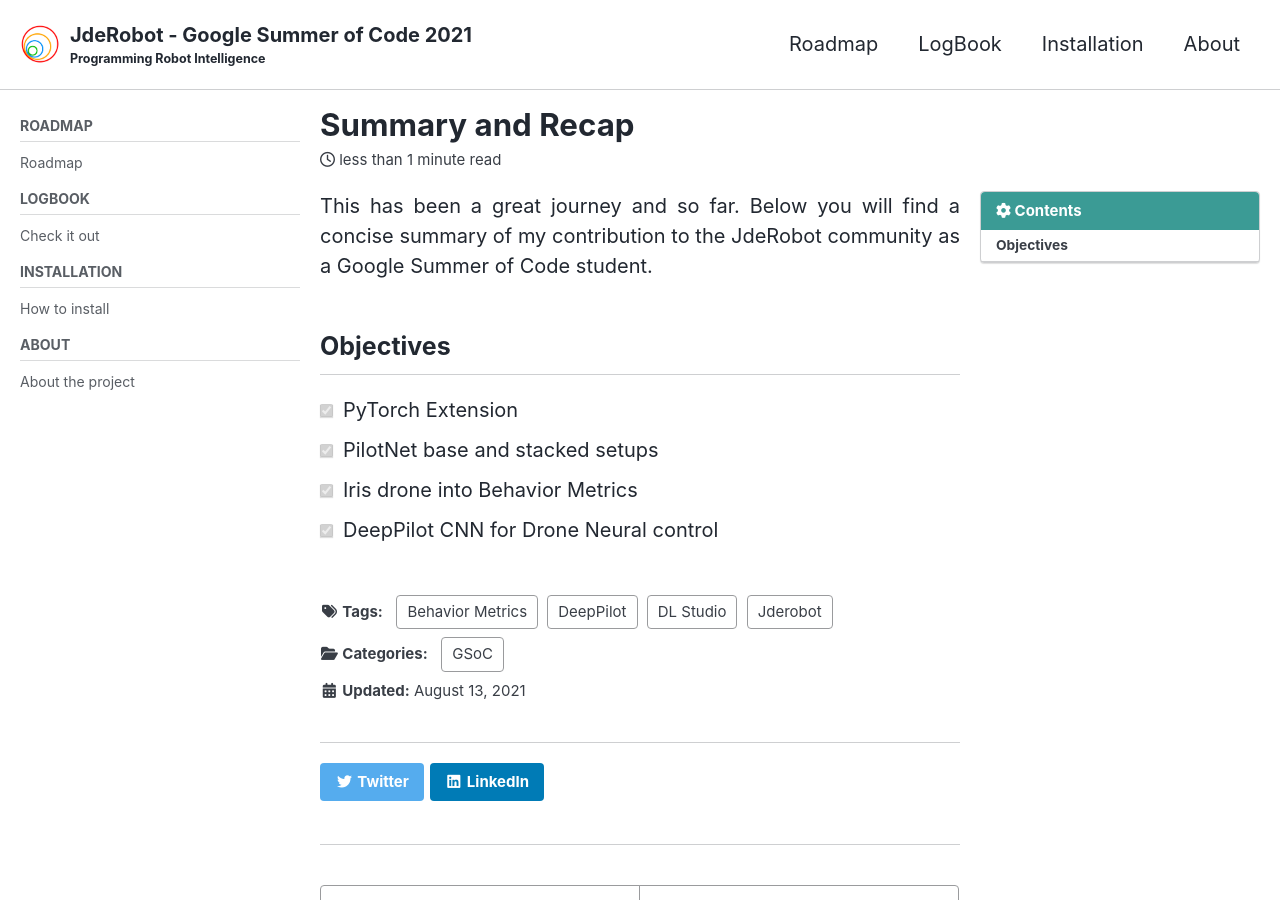
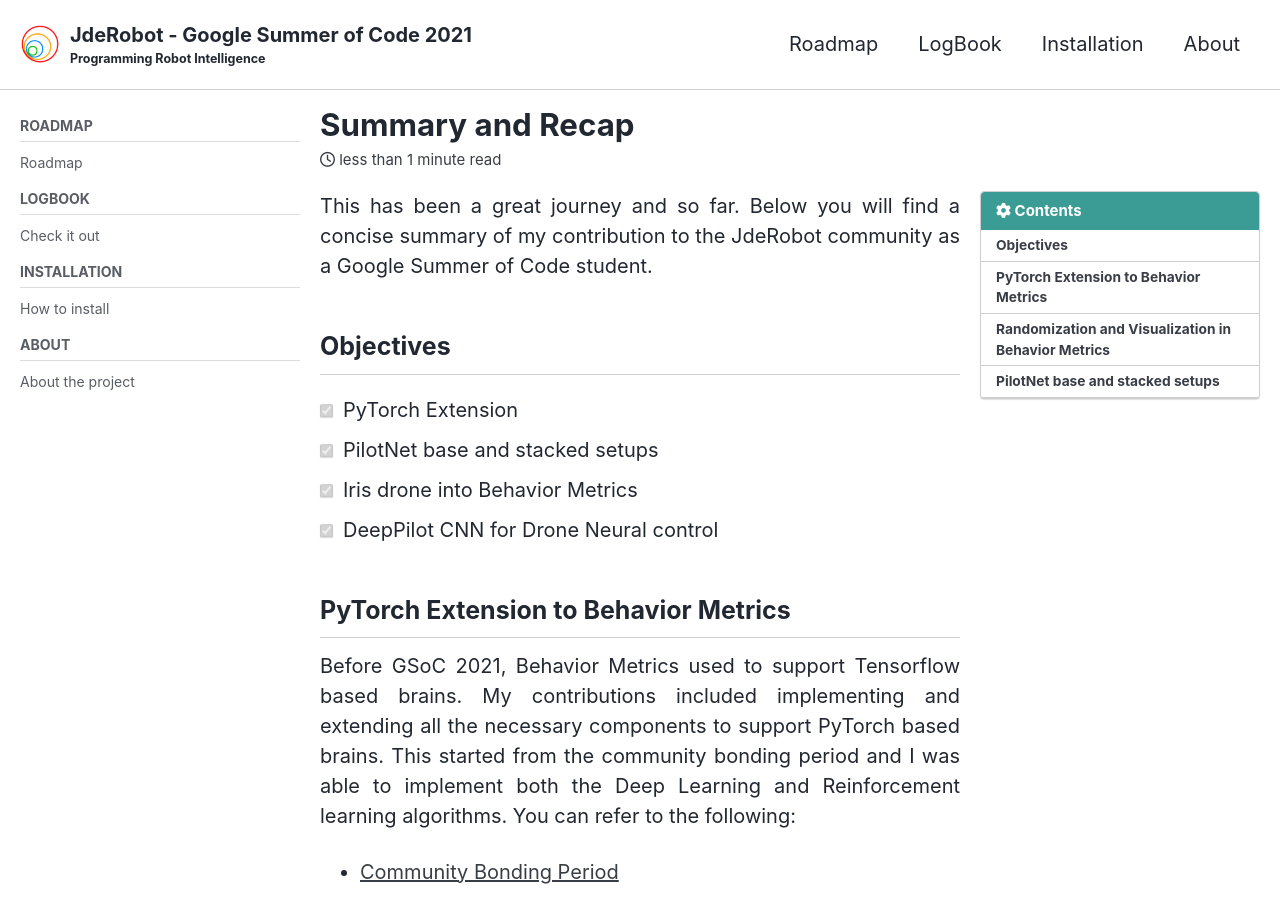
Before and after one commit to TheRoboticsClub/gsoc2021-Utkarsh_Mishra, a Jekyll site: the page built from docs/_posts/2021-08-13-Summary-and-Recap.md, in a window 1280 px wide and 900 px high. Built offline with Jekyll 4.4.1, drawn with Linux system fonts in a browser that asks for light colours; cached includes are drawn as plain includes; nearby versions of some CDN libraries; some of the changed text lies outside the part shown.

Commit message:
added preliminary last blog and chnaged details

```diff
--- a/docs/_config.yml
+++ b/docs/_config.yml
@@ -21,7 +21,7 @@
 subtitle                 : Programming Robot Intelligence
 name                     : "JdeRobot - Google Summer of Code 2021"
 description              : "Programming Robot Intelligence"
-url                      : https://theroboticsclub.github.io/gsoc2021-Utkarsh_Mishra/
+url                      : https://theroboticsclub.github.io
 baseurl                  : # the subpath of your site, e.g. "/blog"
 repository               : JdeRobot
 teaser                   : # path of fallback teaser image, e.g. "/assets/images/500x300.png"
--- a/docs/_posts/2021-08-13-Summary-and-Recap.md
+++ b/docs/_posts/2021-08-13-Summary-and-Recap.md
@@ -31,3 +31,22 @@
 - [x] PilotNet base and stacked setups
 - [x] Iris drone into Behavior Metrics
 - [x] DeepPilot CNN for Drone Neural control
+
+## PyTorch Extension to Behavior Metrics
+
+Before GSoC 2021, Behavior Metrics used to support Tensorflow based brains. My contributions included implementing and extending all the necessary components to support PyTorch based brains. This started from the community bonding period and I was able to implement both the Deep Learning and Reinforcement learning algorithms. You can refer to the following:
+{: .text-justify}
+- [Community Bonding Period](https://github.com/TheRoboticsClub/gsoc2021-Utkarsh_Mishra/tree/community_bonding)
+- [Blog Post 1](https://theroboticsclub.github.io/gsoc2021-Utkarsh_Mishra/gsoc/Community-Bonding-Week-1/)
+- [Blog Post 2](https://theroboticsclub.github.io/gsoc2021-Utkarsh_Mishra/gsoc/Community-Bonding-Week-2/)
+
+
+## Randomization and Visualization in Behavior Metrics
+
+Behavior Metrics used to support Tensorflow based brains. My contributions included implementing and extending all the necessary components to support PyTorch based brains. This started from the community bonding period and I was able to implement both the Deep Learning and Reinforcement learning algorithms. You can refer to the following:
+{: .text-justify}
+- [Community Bonding Period](https://github.com/TheRoboticsClub/gsoc2021-Utkarsh_Mishra/tree/community_bonding)
+- [Blog Post 1](https://theroboticsclub.github.io/gsoc2021-Utkarsh_Mishra/gsoc/Community-Bonding-Week-1/)
+- [Blog Post 2](https://theroboticsclub.github.io/gsoc2021-Utkarsh_Mishra/gsoc/Community-Bonding-Week-2/)
+
+## PilotNet base and stacked setups
```
